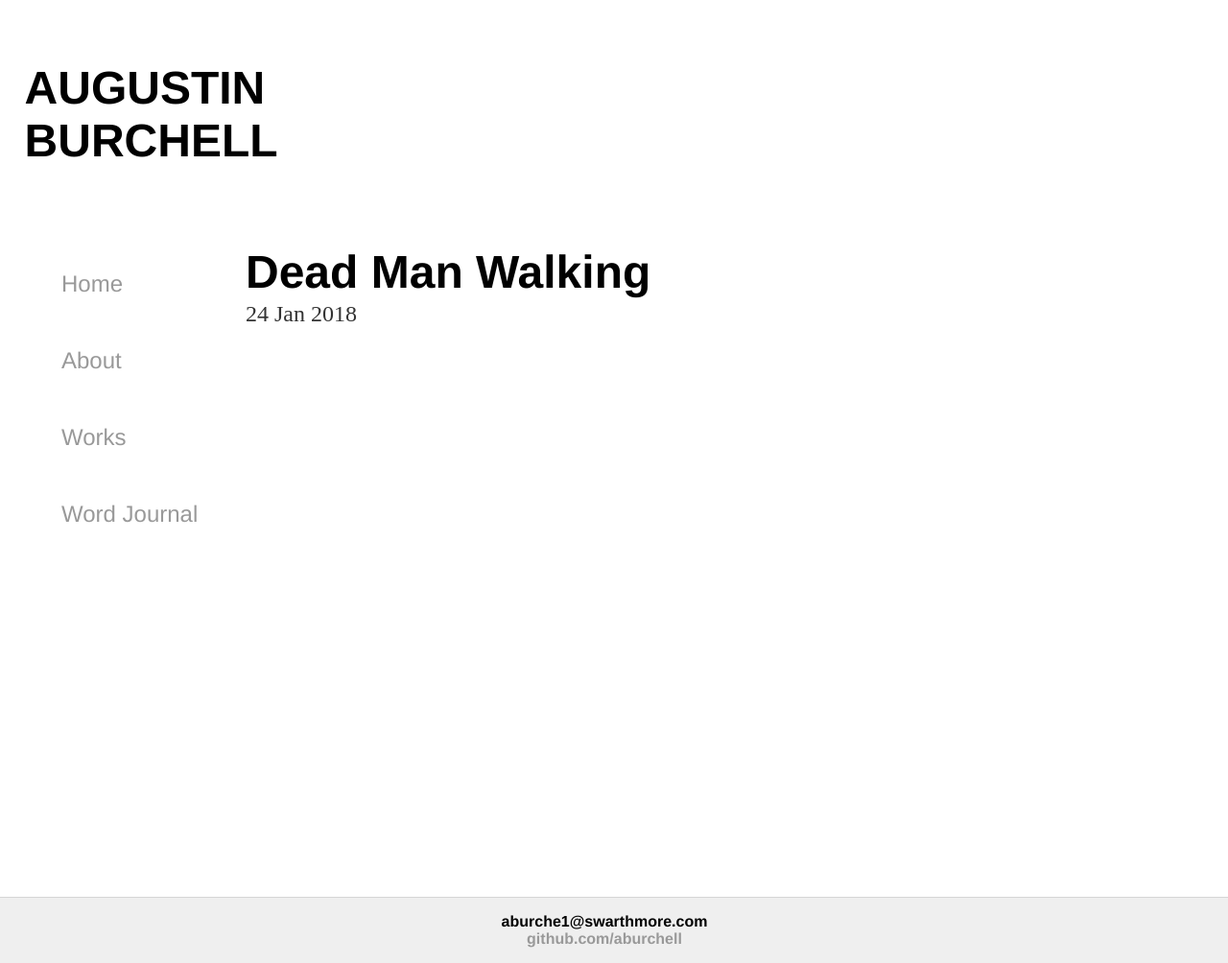
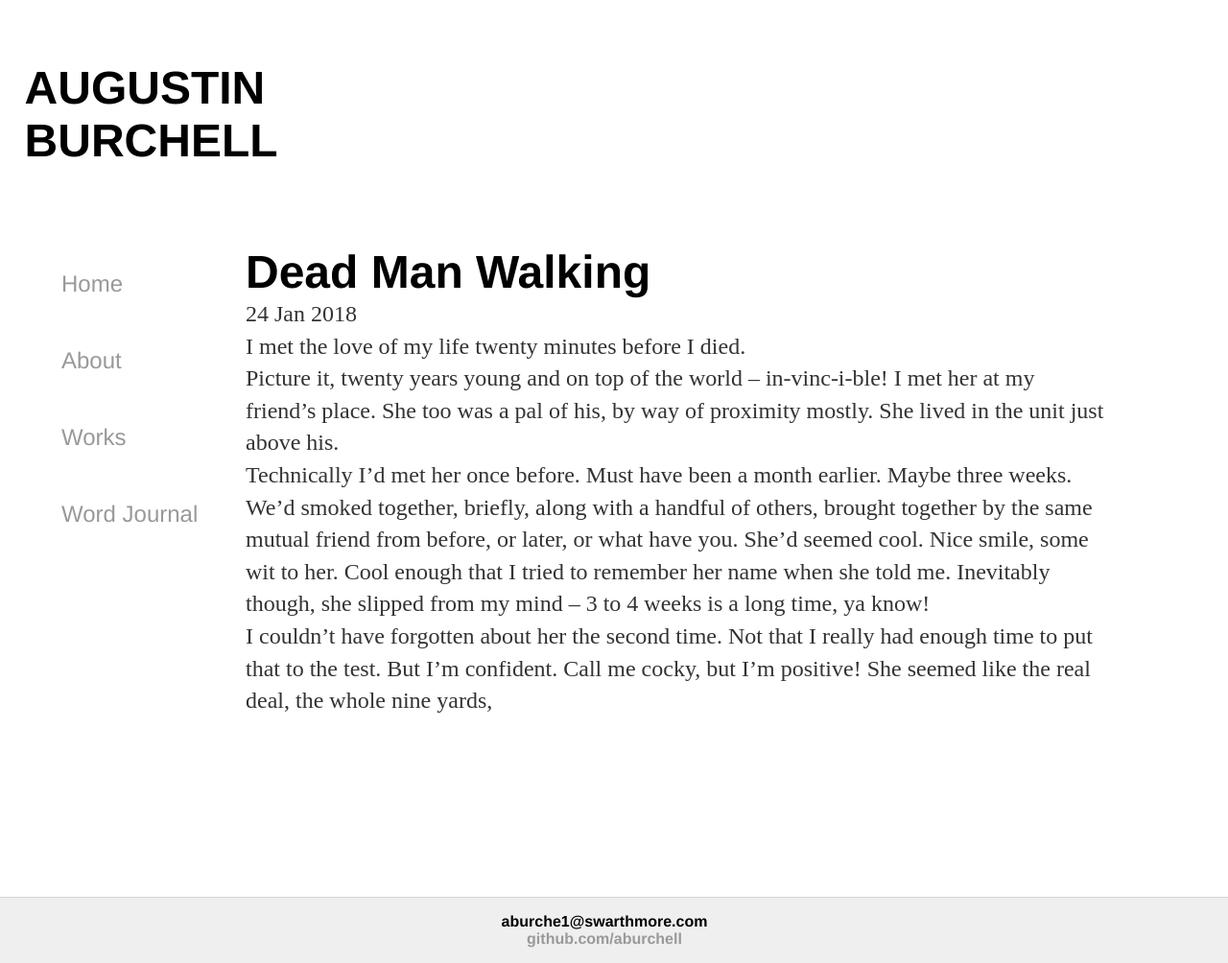
Before and after one commit to aburchell/aburchell.github.io, a Jekyll site: the page built from _posts/2018-2-18-Dead-Man-Walking.md, in a window 1280 px wide and 1004 px high. Shown: the whole window at 96% size. Built offline with Jekyll 4.4.1, drawn with Linux system fonts in a browser that asks for light colours.

Commit message:
Update 2018-2-18-Dead-Man-Walking.md

```diff
--- a/_posts/2018-2-18-Dead-Man-Walking.md
+++ b/_posts/2018-2-18-Dead-Man-Walking.md
@@ -4,3 +4,10 @@ title: "Dead Man Walking"
 date: 2018-01-24
 categories: works
 ---
+I met the love of my life twenty minutes before I died.
+
+Picture it, twenty years young and on top of the world -- in-vinc-i-ble! I met her at my friend's place. She too was a pal of his, by way of proximity mostly. She lived in the unit just above his.
+
+Technically I'd met her once before. Must have been a month earlier. Maybe three weeks. We'd smoked together, briefly, along with a handful of others, brought together by the same mutual friend from before, or later, or what have you. She'd seemed cool. Nice smile, some wit to her. Cool enough that I tried to remember her name when she told me. Inevitably though, she slipped from my mind -- 3 to 4 weeks is a long time, ya know!
+
+I couldn't have forgotten about her the second time. Not that I really had enough time to put that to the test. But I'm confident. Call me cocky, but I'm positive! She seemed like the real deal, the whole nine yards,
```
